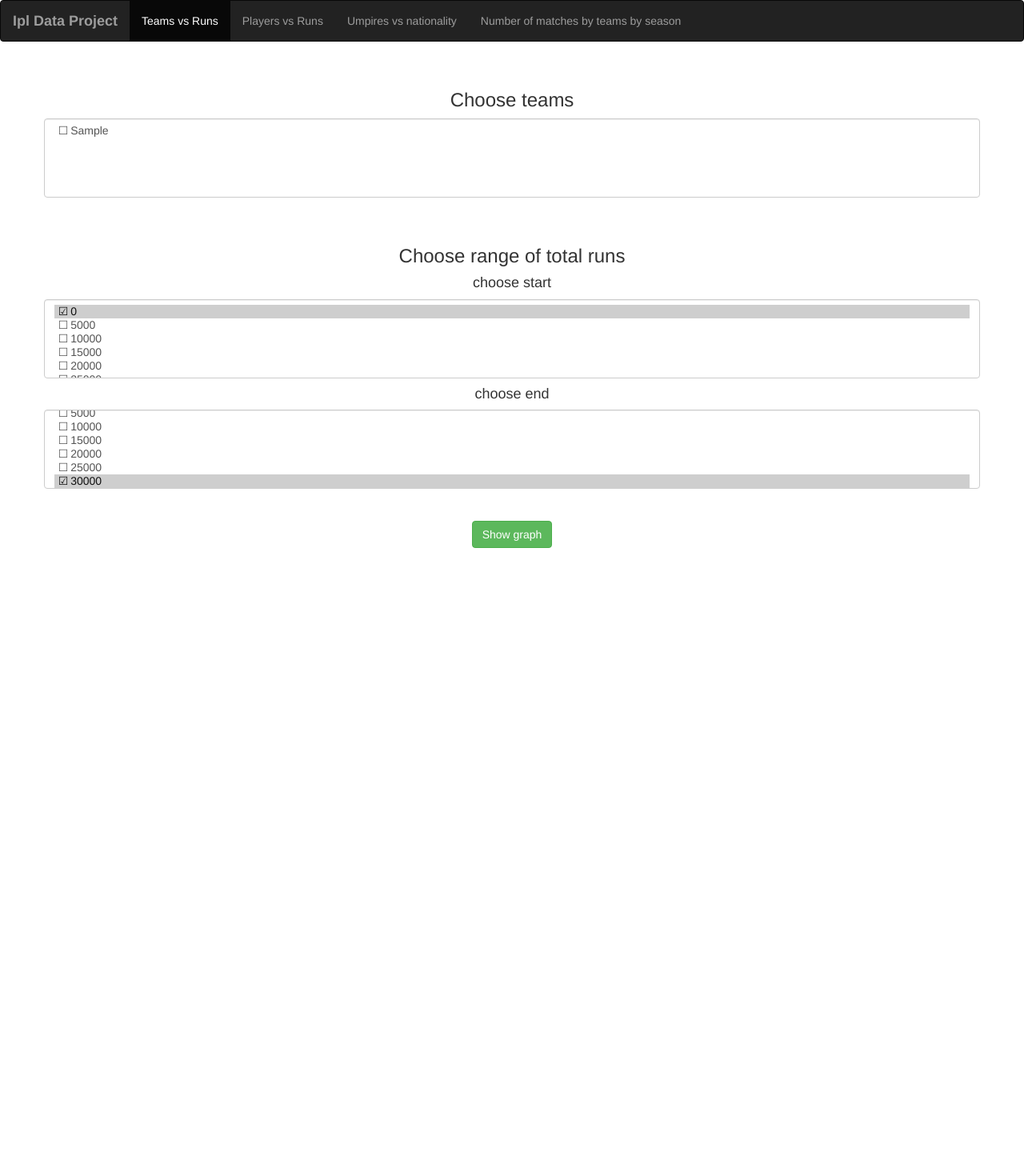
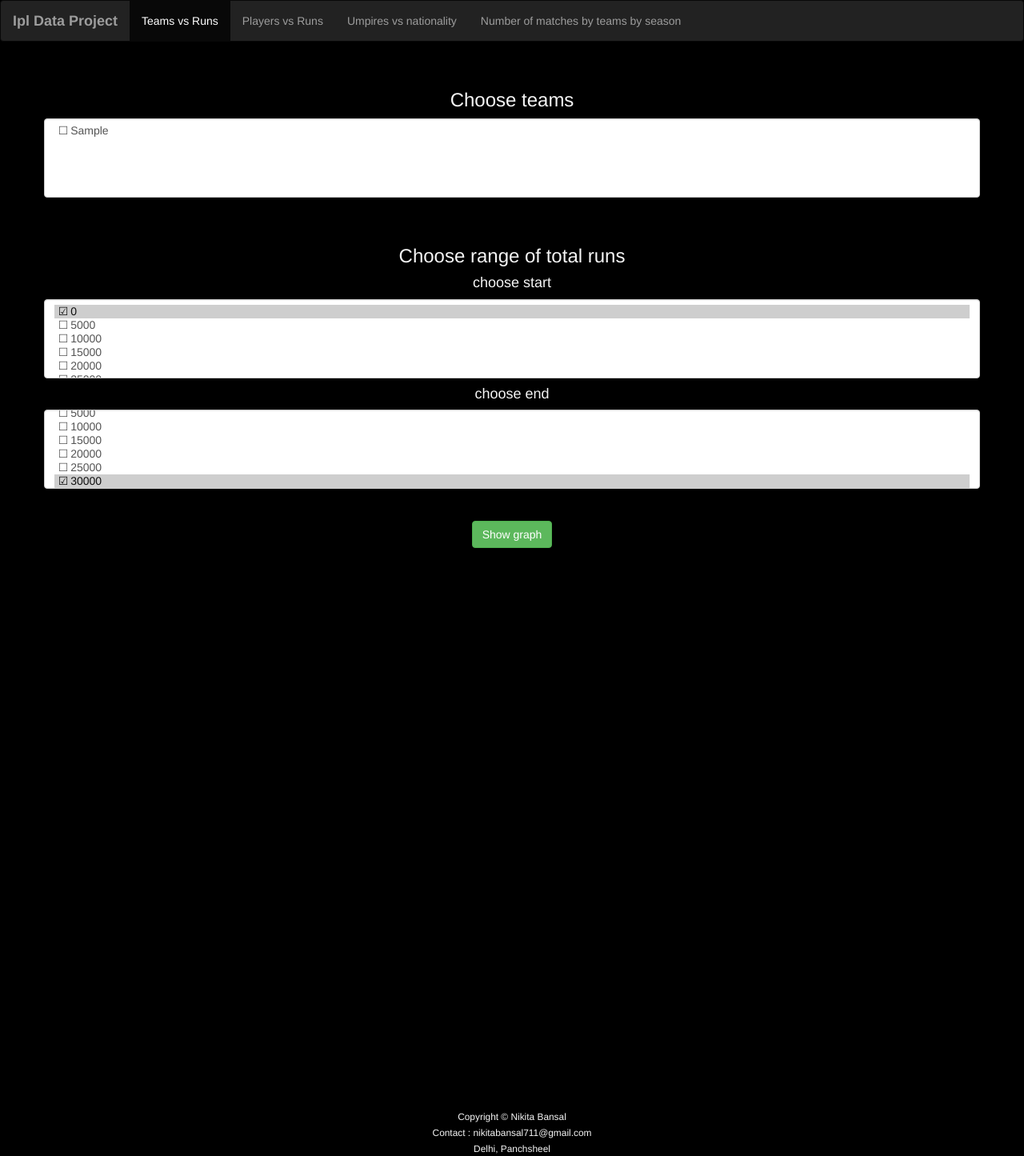
Before and after one commit to nikitabansal711/Ipl-Data-Project-Django, a Django app: page / in a window 1280 px wide. Shown: the whole page at 80% size. Before the commit the page ends 685 px from the top, so only its background shows below. Run offline with Django 3.2, Linux system fonts and the light colour scheme; tables that the repository leaves empty hold one stand-in row (values such as "Sample post"); some libraries are stand-ins or nearby versions.

Commit message:
fixed some frontend issues

```diff
--- a/DataProject/ipl_solution/static/ipl_solution/css/style.css
+++ b/DataProject/ipl_solution/static/ipl_solution/css/style.css
@@ -1,9 +1,17 @@
 body {
   margin-left: 0;
   margin-right: 0;
+  background-color: black;
+}
+h3 {
+  color: whitesmoke;
+}
+h4 {
+  color: whitesmoke;
 }
 #container {
   height: 800px;
+  background-color: black;
 }
 
 .highcharts-figure,
@@ -83,3 +91,16 @@ select {
 .select-checkbox-fa option:checked::before {
   content: "\f046";
 }
+.style-footer {
+  width: 100%;
+  height: fit-content;
+  max-width: top 10px;
+  left: 0;
+  bottom: 0;
+  width: 100%;
+  background-color: black;
+  color: whitesmoke;
+  text-align: center;
+  position: relative;
+  margin-top: 40px;
+}
--- a/DataProject/ipl_solution/templates/ipl_solution/base.html
+++ b/DataProject/ipl_solution/templates/ipl_solution/base.html
@@ -59,5 +59,16 @@
       </div>
     </nav>
     <div id="content">{% block content %}{% endblock %}</div>
+    <footer class="style-footer">
+      <div class="container-fluid">
+        <br />
+        <br />
+        <small>Copyright &copy; Nikita Bansal</small>
+        <br />
+        <small>Contact : nikitabansal711@gmail.com</small>
+        <br />
+        <small>Delhi, Panchsheel</small>
+      </div>
+    </footer>
   </body>
 </html>
--- a/DataProject/ipl_solution/templates/ipl_solution/sol1.html
+++ b/DataProject/ipl_solution/templates/ipl_solution/sol1.html
@@ -7,7 +7,7 @@
       <form action="">
         <select
           name="teams"
-          data-toggle="tooltip"
+          data="tooltip"
           title="Press and hold ctrl for multiple select"
           class="form-control select-checkbox"
           size="5"
@@ -26,7 +26,7 @@
         <select
           name="runs"
           class="form-control select-checkbox"
-          data-toggle="tooltip"
+          data="tooltip"
           title="Select the start value of total runs range"
           size="5"
           id="start"
@@ -42,7 +42,7 @@
         <select
           name="runs"
           class="form-control select-checkbox"
-          data-toggle="tooltip"
+          data="tooltip"
           title="Select the end value of total runs range"
           size="5"
           id="end"
--- a/DataProject/ipl_solution/templates/ipl_solution/sol2.html
+++ b/DataProject/ipl_solution/templates/ipl_solution/sol2.html
@@ -26,7 +26,7 @@
         <select
           name="runs"
           class="form-control select-checkbox"
-          data-toggle="tooltip"
+          data="tooltip"
           title="Select the start value of total runs range"
           size="5"
           id="start"
@@ -40,7 +40,7 @@
         <select
           name="runs"
           class="form-control select-checkbox"
-          data-toggle="tooltip"
+          data="tooltip"
           title="Select the end value of total runs range"
           size="5"
           id="end"
--- a/DataProject/ipl_solution/templates/ipl_solution/sol3.html
+++ b/DataProject/ipl_solution/templates/ipl_solution/sol3.html
@@ -8,7 +8,7 @@
         <select
           name="players"
           class="form-control select-checkbox"
-          data-toggle="tooltip"
+          data="tooltip"
           title="Press and hold ctrl for multiple select"
           size="5"
           id="nations"
--- a/DataProject/ipl_solution/templates/ipl_solution/sol4.html
+++ b/DataProject/ipl_solution/templates/ipl_solution/sol4.html
@@ -7,7 +7,7 @@
       <form action="">
         <select
           name="players"
-          data-toggle="tooltip"
+          data="tooltip"
           title="Press and hold ctrl for multiple select"
           class="form-control select-checkbox"
           size="5"
@@ -24,7 +24,7 @@
       <form action="">
         <select
           name="teams"
-          data-toggle="tooltip"
+          data="tooltip"
           title="Press and hold ctrl for multiple select"
           class="form-control select-checkbox"
           size="5"
```
